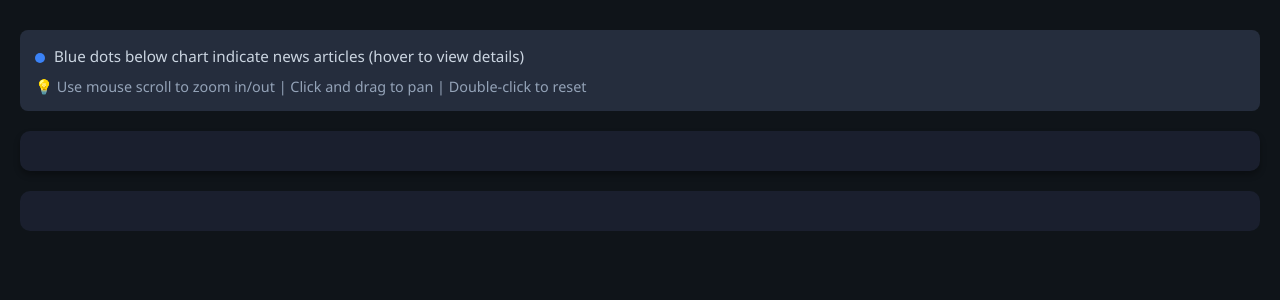
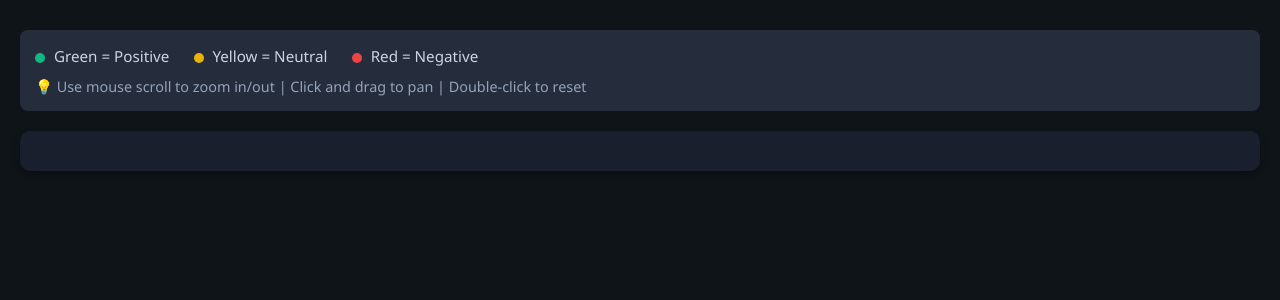
Before and after one commit to llm-trading/NewsEffect, a Flask app: page / in a window 1280 px wide. Shown: the part 169-469 px from the top of the page. Run offline with Flask 3, Linux system fonts and the light colour scheme; data that the repository does not hold is empty; some libraries are stand-ins or nearby versions.

Commit message:
ui: to see the news sentiment on chart along with price and volume.
- process jsonl file to extract news sentiment and store in a new jsonl file.
- update app.py to read the new jsonl file and pass the data to the template.

Signed-off-by: The-Anil <anilyadv2014@gmail.com>

```diff
--- a/app.py
+++ b/app.py
@@ -9,7 +9,7 @@ app = Flask(__name__)
 ticker = "micron-tech"
 
 def load_news():
-    json_path = Path(__file__).parent / "tickers" / ticker / f"master_{ticker}_articles.jsonl"
+    json_path = Path(__file__).parent / "tickers" / ticker / f"processed_{ticker}_articles.jsonl"
     articles = []
     with open(json_path, 'r', encoding='utf-8') as f:
         for line in f:
@@ -20,6 +20,11 @@ def load_news():
     for article in articles:
         date = article['time'].split()[0]
         news_by_date[date].append(article)
+
+    # Sort articles within each date by time (most recent first)
+    for date in news_by_date:
+        news_by_date[date].sort(key=lambda x: x['time'], reverse=True)
+
     return news_by_date
 
 def load_price_data():
@@ -42,6 +47,21 @@ def get_data():
     data = []
     for _, row in df.iterrows():
         date_str = row['Date'].strftime('%Y-%m-%d')
+        news_items = news_by_date.get(date_str, [])
+
+        # Determine sentiment colors for each news item (reversed for bottom-to-top display)
+        sentiment_colors = []
+        if news_items:
+            # Reverse the order so oldest is at bottom, newest at top
+            for article in reversed(news_items):
+                sentiment = article.get('sentiment', 'neutral')
+                if sentiment == 'positive':
+                    sentiment_colors.append('#10b981')  # green
+                elif sentiment == 'negative':
+                    sentiment_colors.append('#ef4444')  # red
+                else:
+                    sentiment_colors.append('#eab308')  # yellow
+
         data.append({
             'date': date_str,
             'open': float(row['Open']),
@@ -50,7 +70,8 @@ def get_data():
             'close': float(row['Price']),
             'volume': float(row['Vol.']),
             'hasNews': date_str in news_by_date,
-            'newsCount': len(news_by_date.get(date_str, []))
+            'newsCount': len(news_items),
+            'sentimentColors': sentiment_colors
         })
 
     return jsonify({'data': data, 'news': dict(news_by_date)})
--- a/templates/index.html
+++ b/templates/index.html
@@ -13,11 +13,11 @@
         h1 { font-size: 2.5em; margin-bottom: 10px; }
         .subtitle { color: #cbd5e1; font-size: 1.1em; }
         .chart-container { background: #1a1f2e; border-radius: 10px; padding: 20px; margin-bottom: 20px; box-shadow: 0 4px 6px rgba(0,0,0,0.3); position: relative; }
-        #news-panel { background: #1a1f2e; border-radius: 10px; padding: 20px; max-height: 600px; overflow-y: auto; }
-        .news-item { background: #252d3d; padding: 15px; margin-bottom: 10px; border-radius: 8px; border-left: 4px solid #3b82f6; }
-        .news-date { color: #60a5fa; font-weight: bold; margin-bottom: 10px; font-size: 1.1em; }
-        .news-title { color: #e7e9ea; margin: 5px 0; font-size: 0.95em; }
-        .news-meta { color: #94a3b8; font-size: 0.85em; margin-top: 5px; }
+        #news-panel { background: #1a1f2e; border-radius: 10px; padding: 20px; max-height: 600px; overflow-y: auto; display: none; }
+        .news-item { background: #252d3d; padding: 15px; margin-bottom: 10px; border-radius: 8px; border-left: 4px solid #3b82f6; display: none; }
+        .news-date { color: #60a5fa; font-weight: bold; margin-bottom: 10px; font-size: 1.1em; display: none; }
+        .news-title { color: #e7e9ea; margin: 5px 0; font-size: 0.95em; display: none; }
+        .news-meta { color: #94a3b8; font-size: 0.85em; margin-top: 5px; display: none; }
         .legend { background: #252d3d; padding: 15px; border-radius: 8px; margin-bottom: 20px; }
         .legend-item { display: inline-block; margin-right: 20px; color: #cbd5e1; font-size: 0.95em; }
         .legend-marker { display: inline-block; width: 20px; height: 3px; background: #ef4444; margin-right: 5px; vertical-align: middle; }
@@ -78,8 +89,16 @@
 
         <div class="legend">
             <div class="legend-item">
-                <span class="legend-marker" style="background: #3b82f6; width: 10px; height: 10px; border-radius: 50%;"></span>
-                <span>Blue dots below chart indicate news articles (hover to view details)</span>
+                <span class="legend-marker" style="background: #10b981; width: 10px; height: 10px; border-radius: 50%;"></span>
+                <span>Green = Positive</span>
+            </div>
+            <div class="legend-item">
+                <span class="legend-marker" style="background: #eab308; width: 10px; height: 10px; border-radius: 50%;"></span>
+                <span>Yellow = Neutral</span>
+            </div>
+            <div class="legend-item">
+                <span class="legend-marker" style="background: #ef4444; width: 10px; height: 10px; border-radius: 50%;"></span>
+                <span>Red = Negative</span>
             </div>
             <div class="legend-tip">💡 Use mouse scroll to zoom in/out | Click and drag to pan | Double-click to reset</div>
         </div>
@@ -88,9 +107,7 @@
             <div id="candlestick-chart"></div>
         </div>
 
-        <div id="news-popup" class="news-popup"></div>
-
-        <div id="news-panel"></div>
+        <div id="news-tooltip" class="news-tooltip"></div>
     </div>
 
     <script>
@@ -122,20 +139,22 @@
                     marker: { color: '#3b82f6', opacity: 0.3 }
                 };
 
-                // Create news markers as scatter traces
+                // Create news markers as scatter traces with individual colors
                 const newsTraces = [];
                 const newsDateMap = {};
                 let maxNewsCount = 0;
 
                 data.filter(d => d.hasNews).forEach(d => {
                     const newsCount = Math.min(d.newsCount, 5);
+                    const colors = d.sentimentColors || [];
                     maxNewsCount = Math.max(maxNewsCount, newsCount);
                     for (let i = 0; i < newsCount; i++) {
                         newsTraces.push({
                             x: d.date,
                             y: i + 1,
                             newsCount: d.newsCount,
-                            date: d.date
+                            date: d.date,
+                            color: colors[i] || '#eab308'
                         });
                     }
                     newsDateMap[d.date] = d.newsCount;
@@ -149,11 +168,13 @@
                     name: 'News',
                     yaxis: 'y3',
                     marker: {
-                        color: '#3b82f6',
+                        color: newsTraces.map(t => t.color),
                         size: 10,
                         symbol: 'circle'
                     },
-                    hoverinfo: 'none',
+                    text: newsTraces.map(t => t.date),
+                    hovertemplate: '%{text}<extra></extra>',
+                    showlegend: true,
                     customdata: newsTraces.map(t => ({ date: t.date, count: t.newsCount }))
                 };
 
@@ -207,104 +228,96 @@
                 Plotly.newPlot('candlestick-chart', [volume, candlestick, newsScatter], candleLayout, config);
 
                 const chartDiv = document.getElementById('candlestick-chart');
-                const popup = document.getElementById('news-popup');
+                const tooltip = document.getElementById('news-tooltip');
                 let currentHoverDate = null;
+                let tooltipTimeout = null;
 
                 chartDiv.on('plotly_hover', function(eventData) {
                     const point = eventData.points[0];
                     if (point.data.name === 'News') {
                         const date = point.x;
+
+                        clearTimeout(tooltipTimeout);
                         currentHoverDate = date;
                         const articles = news[date];
 
                         if (articles) {
-                            let popupHTML = `<div class="news-popup-title">${date} - ${articles.length} Articles</div>`;
+                            let tooltipHTML = `<div class="news-tooltip-title">${date} - ${articles.length} Articles</div>`;
                             articles.forEach(article => {
-                                popupHTML += `
-                                    <div class="news-popup-item">
+                                const sentiment = article.sentiment || 'neutral';
+                                const confidence = article.confidence_score !== undefined ? (article.confidence_score * 100).toFixed(0) : 'N/A';
+
+                                tooltipHTML += `
+                                    <div class="news-tooltip-item">
                                         <a href="${article.link}" target="_blank">${article.title}</a>
-                                        <div class="news-popup-meta">${article.source} | ${article.time}</div>
+                                        <div class="news-tooltip-meta">
+                                            <span class="sentiment-badge sentiment-${sentiment}">${sentiment.toUpperCase()}</span>
+                                            Confidence: ${confidence}%
+                                        </div>
+                                        <div class="news-tooltip-meta">${article.source} | ${article.time}</div>
+                                        ${article.market_impact ? `<div class="news-tooltip-meta" style="margin-top: 4px; font-style: italic; color: #cbd5e1;">💡 ${article.market_impact}</div>` : ''}
                                     </div>
                                 `;
                             });
 
-                            popup.innerHTML = popupHTML;
-                            popup.style.display = 'block';
+                            tooltip.innerHTML = tooltipHTML;
+                            tooltip.style.display = 'block';
 
                             const viewportWidth = window.innerWidth;
                             const viewportHeight = window.innerHeight;
 
-                            popup.style.visibility = 'hidden';
-                            popup.style.display = 'block';
-                            const popupRect = popup.getBoundingClientRect();
-                            popup.style.visibility = 'visible';
+                            tooltip.style.visibility = 'hidden';
+                            tooltip.style.display = 'block';
+                            const tooltipRect = tooltip.getBoundingClientRect();
+                            tooltip.style.visibility = 'visible';
 
-                            let left = eventData.event.clientX;
-                            let top = eventData.event.clientY - popupRect.height - 10;
+                            let left = eventData.event.clientX + 15;
+                            let top = eventData.event.clientY - tooltipRect.height / 2;
 
-                            if (left + popupRect.width > viewportWidth - 20) {
-                                left = viewportWidth - popupRect.width - 20;
+                            if (left + tooltipRect.width > viewportWidth - 20) {
+                                left = eventData.event.clientX - tooltipRect.width - 15;
                             }
                             if (left < 10) {
                                 left = 10;
                             }
 
                             if (top < 10) {
-                                top = eventData.event.clientY + 10;
+                                top = 10;
+                            }
+                            if (top + tooltipRect.height > viewportHeight - 10) {
+                                top = viewportHeight - tooltipRect.height - 10;
                             }
 
-                            popup.style.left = left + 'px';
-                            popup.style.top = top + 'px';
+                            tooltip.style.left = left + 'px';
+                            tooltip.style.top = top + 'px';
                         }
                     }
                 });
 
                 chartDiv.on('plotly_unhover', function(eventData) {
-                    setTimeout(() => {
-                        if (!popup.matches(':hover')) {
-                            popup.style.display = 'none';
+                    tooltipTimeout = setTimeout(() => {
+                        if (!tooltip.matches(':hover')) {
+                            tooltip.style.display = 'none';
                             currentHoverDate = null;
                         }
                     }, 200);
                 });
 
-                popup.addEventListener('mouseenter', function() {
-                    popup.style.display = 'block';
+                tooltip.addEventListener('mouseenter', function() {
+                    clearTimeout(tooltipTimeout);
+                    tooltip.style.display = 'block';
                 });
 
-                popup.addEventListener('mouseleave', function() {
-                    popup.style.display = 'none';
+                tooltip.addEventListener('mouseleave', function() {
+                    tooltip.style.display = 'none';
                     currentHoverDate = null;
                 });
 
                 chartDiv.on('plotly_relayout', function() {
-                    if (!popup.matches(':hover')) {
-                        popup.style.display = 'none';
+                    if (!tooltip.matches(':hover')) {
+                        tooltip.style.display = 'none';
                         currentHoverDate = null;
                     }
-                });
-
-                const newsPanel = document.getElementById('news-panel');
-                const sortedDates = Object.keys(news).sort().reverse();
-
-                sortedDates.forEach(date => {
-                    const articles = news[date];
-                    const dateDiv = document.createElement('div');
-                    dateDiv.className = 'news-item';
-                    dateDiv.innerHTML = `<div class="news-date">${date} (${articles.length} articles)</div>`;
-
-                    articles.forEach(article => {
-                        const titleDiv = document.createElement('div');
-                        titleDiv.className = 'news-title';
-                        titleDiv.innerHTML = `• <a href="${article.link}" target="_blank" style="color: #60a5fa; text-decoration: none;">${article.title}</a>`;
-                        const metaDiv = document.createElement('div');
-                        metaDiv.className = 'news-meta';
-                        metaDiv.textContent = `${article.source} | ${article.time}`;
-                        dateDiv.appendChild(titleDiv);
-                        dateDiv.appendChild(metaDiv);
-                    });
-
-                    newsPanel.appendChild(dateDiv);
                 });
             });
     </script>
```
Also changed, not shown: other parts of templates/index.html (+25 -14 lines), process_ticker_news.py (added, +116 -0 lines), process_ticker_news_updated.py (added, +128 -0 lines), 1 other file.
